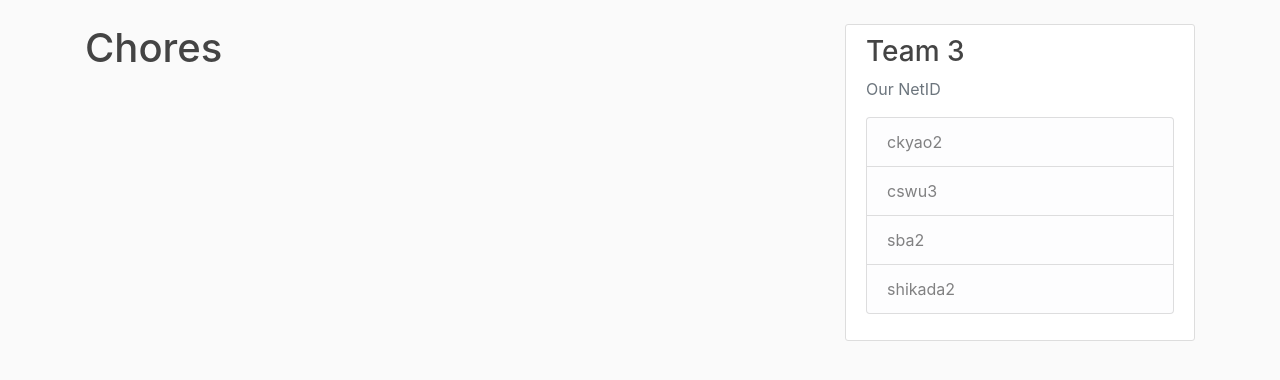
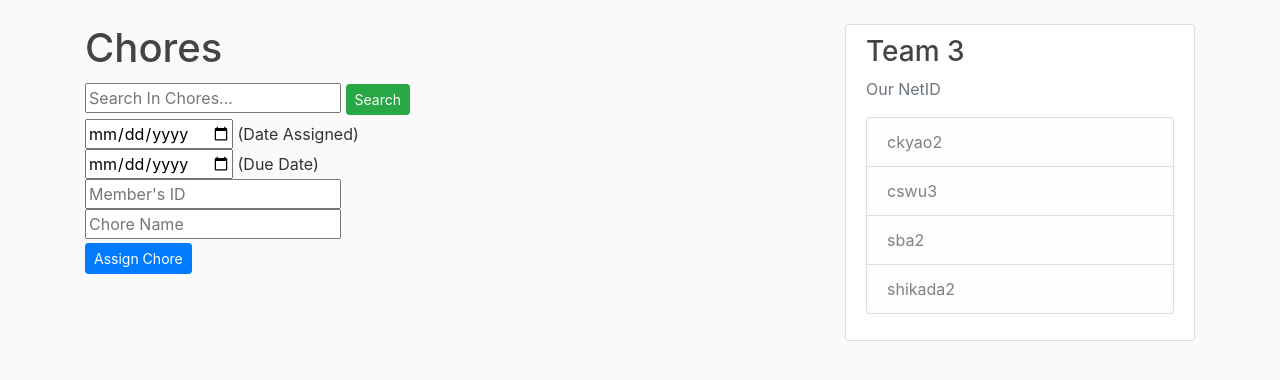
Before and after one commit to christinewoo/411_final_project, a Django app: page /chores/ in a window 1280 px wide. Shown: the part 56-436 px from the top of the page. Run offline with Django 3.2, Linux system fonts and the light colour scheme; data that the repository does not hold is empty; some libraries are stand-ins or nearby versions.

Commit message:
finished chores

```diff
--- a/Backend/dozenDuty/dozenDuty_app/templates/dozenDuty_app/chores.html
+++ b/Backend/dozenDuty/dozenDuty_app/templates/dozenDuty_app/chores.html
@@ -2,64 +2,57 @@
 {% block content %}
     <div>
         <h1> Chores </h1>
-        <!-- <form action="{% url 'groceries-search_results' %}" method="get">
+        <form action="{% url 'chores-search_results' %}" method="get">
             <input name="q" type="text" placeholder="Search In Chores...">
             <input class="btn btn-success btn-sm mt-1 mb-1" type="submit" value="Search"/>
         </form>
-        <form action="/groceries/add/" method="post">
+
+        <form action="/chores/add/" method="post">
             {% csrf_token %}
             <div>
                 <div>
-                    <input type="date" name="purchaseDate"> (Purchase Date)
+                    <input type="date" name="assignDate"> (Date Assigned)
                 </div>
                 <div>
-                    <input type="date" name="ExpirationDate"> (Expiration Date)
+                    <input type="date" name="dueDate"> (Due Date)
                 </div>
             </div>
             <div>
                 <input type="number" name="memberID" placeholder="Member's ID">
             </div>
             <div>
-                <input type="text" name="ItemType" placeholder="Item Type">
-            </div>
-            <div>
-                <input type="text" name="groceryName" placeholder="Grocery Name">
-                <input type="number" step="0.01" name="unitPrice" placeholder="Unit Price">
-                <input type="number" step="0.01" name="quantity" placeholder="Quantity">
-                <select name="ItemUnit" id="unit">
-                    <option value="CTs">Count</option>
-                    <option value="OZs">Ounces</option>
-                    <option value="LBs">Pounds</option>
-                    <option value="Servings">Servings</option>
-                </select>
+                <input type="text" name="choreName" placeholder="Chore Name">
             </div>
 
-            <input class="btn btn-primary btn-sm mt-1 mb-1" type="submit" value="Add A New Grocery!"/>
+            <input class="btn btn-primary btn-sm mt-1 mb-1" type="submit" value="Assign Chore"/>
         </form>
-    </div>
     <br>
 
-    {% for grocery in groceries %}
+   <!--  Display the Chores in Database
+        c.choreID, c.name, m.memberName, c.assignDate, c.dueDate, c.status
+    -->
+    {% for chore in chores %}
         <article class="media content-section">
           <div class="media-body">
             <div class="article-metadata">
-              <a class="mr-2" href="#">{{ grocery.6 }}</a>
-              <small class="text-dark">{{ grocery.1 }}</small>
-              <small class="text-muted"> purchased on </small>
-              <small class="text-success">{{ grocery.4|date:"F d, Y" }}</small>
+              <a class="mr-2" href="#">{{ chore.1 }}</a>
+              <small class="text-dark">{{ chore.2 }}</small>
+              <small class="text-muted"> assigned on </small>
+              <small class="text-success">{{ chore.3|date:"F d, Y" }}</small>
             </div>
             <h2>
                 <h3 class="article-title">
-                    {{ grocery.0 }}: ${{ grocery.9 }}
-                    <form action="/groceries/{{grocery.8}}/detail/" style="display: inline;"method="post">
+                    Status of {{ chore.1 }}: {{ chore.5 }}
+                    <form action="/chores/{{chore.0}}/detail/" style="display: inline;"method="post">
                         {% csrf_token %}
                         <input class="btn btn-warning btn-sm mt-1 mb-1" type="submit" value="View Details"/>
                     </form>
                 </h3>
             </h2>
-            <small class='text-danger'>This item will be expired on {{ grocery.5|date:"F d, Y" }}</small>
+            <small class='text-danger'>This item should be done by {{ chore.4|date:"F d, Y" }}</small>
           </div>
         </article>
-    {% endfor %} -->
+    {% endfor %}
+
 </div>
 {% endblock content %}
--- a/Backend/dozenDuty/dozenDuty_app/urls.py
+++ b/Backend/dozenDuty/dozenDuty_app/urls.py
@@ -15,7 +15,7 @@ urlpatterns = [
     path('chores/', views.chores, name='chores'),
     path('chores/add/', views.addChores, name='chores-add'),
     path('chores/<int:id>/detail/', views.detailChores, name='chores-detail'),
-    path('choress/<int:id>/remove/', views.removeChores, name='chores-remove'),
+    path('chores/<int:id>/remove/', views.removeChores, name='chores-remove'),
     path('chores/<int:id>/update/', views.updateChores, name='chores-update'),
     path('chores/search/', views.searchChores, name='chores-search_results'),
 
--- a/Backend/dozenDuty/dozenDuty_app/views.py
+++ b/Backend/dozenDuty/dozenDuty_app/views.py
@@ -71,23 +71,23 @@ def searchGrocery(request):
 def chores(request):
     # return render(request, 'dozenDuty_app/chores.html',{'title':'Chores'})
     with connection.cursor() as cursor:
-        cursor.execute("SELECT c.choreID, c.name, m.memberName, c.dueDate, c.status FROM dozenDuty_app_chore as c LEFT JOIN dozenDuty_app_member as m on c.memberID=m.memberID ORDER BY c.dueDate ASC")
+        cursor.execute("SELECT c.choreID, c.name, m.memberName, c.assignDate, c.dueDate, c.status FROM dozenDuty_app_chore as c LEFT JOIN dozenDuty_app_member as m on c.memberID=m.memberID ORDER BY c.dueDate ASC")
         chores = cursor.fetchall()
     return render(request, 'dozenDuty_app/chores.html',{'title':'Chores','chores': chores})
 
 def detailChores(request, id):
     with connection.cursor() as cursor:
-        cursor.execute("SELECT c.choreID, c.name, m.memberName, c.dueDate, c.status FROM dozenDuty_app_chore as c LEFT JOIN dozenDuty_app_member as m on c.memberID=m.memberID WHERE c.choreID=%s",[id])
+        cursor.execute("SELECT c.choreID, c.name, m.memberName, c.assignDate, c.dueDate, c.status FROM dozenDuty_app_chore as c LEFT JOIN dozenDuty_app_member as m on c.memberID=m.memberID WHERE c.choreID=%s",[id])
         chore = cursor.fetchone()
-    return render(request, 'dozenDuty_app/grocery_detail.html',{'title':'Chores','chore': chore})
+    return render(request, 'dozenDuty_app/chores_detail.html',{'title':'Chores','chore': chore})
 
 def addChores(request):
+    assign_date = request.POST['assignDate']
+    due_date = request.POST['dueDate']
+    member_id = request.POST['memberID']
     chore_name = request.POST['choreName']
-    member_id = request.POST['memberID']
-    due_date = request.POST['dueDate']
-    Status = request.POST['status']
     with connection.cursor() as cursor:
-        cursor.execute('INSERT INTO dozenDuty_app_chore (memberID,name,dueDate,status) VALUES(%s,%s,%s,%s)',[member_id,chore_name,due_date,Status])
+        cursor.execute('INSERT INTO dozenDuty_app_chore (memberID,name,assignDate,dueDate) VALUES(%s,%s,%s,%s)',[member_id,chore_name,assign_date,due_date])
     return HttpResponseRedirect('/chores/')
 
 def removeChores(request, id):
@@ -96,22 +96,32 @@ def removeChores(request, id):
     return HttpResponseRedirect('/chores/')
 
 def updateChores(request, id):
+    assign_date = request.POST['assignDate']
     chore_name = request.POST['choreName']
     member_id = request.POST['memberID']
     due_date = request.POST['dueDate']
-    Status = request.POST['status']
+    cur_status = request.POST['status']
     with connection.cursor() as cursor:
-        cursor.execute('UPDATE dozenDuty_app_chroe SET name=%s,memberID=%s,dueDate=%s,status=%s WHERE choreID=%s',[chore_name,member_id,due_date,Status,id])
-    chore_detail_url = '/chroes/' + str(id) + '/detail/'
+        if assign_date is not '':
+            cursor.execute('UPDATE dozenDuty_app_chore SET assignDate=%s WHERE choreID=%s',[assign_date,id])
+        if chore_name is not '':
+            cursor.execute('UPDATE dozenDuty_app_chore SET name=%s WHERE choreID=%s',[chore_name,id])
+        if member_id is not '':
+            cursor.execute('UPDATE dozenDuty_app_chore SET memberID=%s WHERE choreID=%s',[member_id,id])
+        if due_date is not '':
+            cursor.execute('UPDATE dozenDuty_app_chore SET dueDate=%s WHERE choreID=%s',[due_date,id])
+        if cur_status is not '':
+            cursor.execute('UPDATE dozenDuty_app_chore SET status=%s WHERE choreID=%s',[cur_status,id])
+    chore_detail_url = '/chores/' + str(id) + '/detail/'
     return HttpResponseRedirect(chore_detail_url)
 
 def searchChores(request):
     name = request.GET.get('q')
     search_key = '%' + name + '%'
     with connection.cursor() as cursor:
-        cursor.execute("SELECT c.choreID, c.name, m.memberName, c.dueDate, c.status FROM dozenDuty_app_chore as c LEFT JOIN dozenDuty_app_member as m on c.memberID=m.memberID WHERE c.choreName LIKE %s or m.memberName LIKE %s ORDER BY c.dueDate ASC",[search_key,search_key])
+        cursor.execute("SELECT c.choreID, c.name, m.memberName, c.assignDate, c.dueDate, c.status FROM dozenDuty_app_chore as c LEFT JOIN dozenDuty_app_member as m on c.memberID=m.memberID WHERE c.name LIKE %s or m.memberName LIKE %s ORDER BY c.dueDate ASC",[search_key,search_key])
         chores = cursor.fetchall()
-    return render(request, 'dozenDuty_app/chore_search_results.html', {'title':'Chores','chroes': chores, 'name': name})
+    return render(request, 'dozenDuty_app/chores_search_results.html', {'title':'Chores','chores': chores, 'name': name})
 
 
 """ Members Page """
```
Also changed, not shown: Backend/dozenDuty/dozenDuty_app/templates/dozenDuty_app/chores_detail.html (+55 -0 lines), Database/create_table.sql (+7 -8 lines), Backend/dozenDuty/dozenDuty_app/migrations/0001_initial.py (deleted), Backend/dozenDuty/dozenDuty_app/migrations/0002_auto_20201105_1005.py (deleted), Backend/dozenDuty/dozenDuty_app/migrations/0003_grocery_itemtype.py (deleted), Backend/dozenDuty/dozenDuty_app/templates/dozenDuty_app/chroes_search_results.html (deleted).
